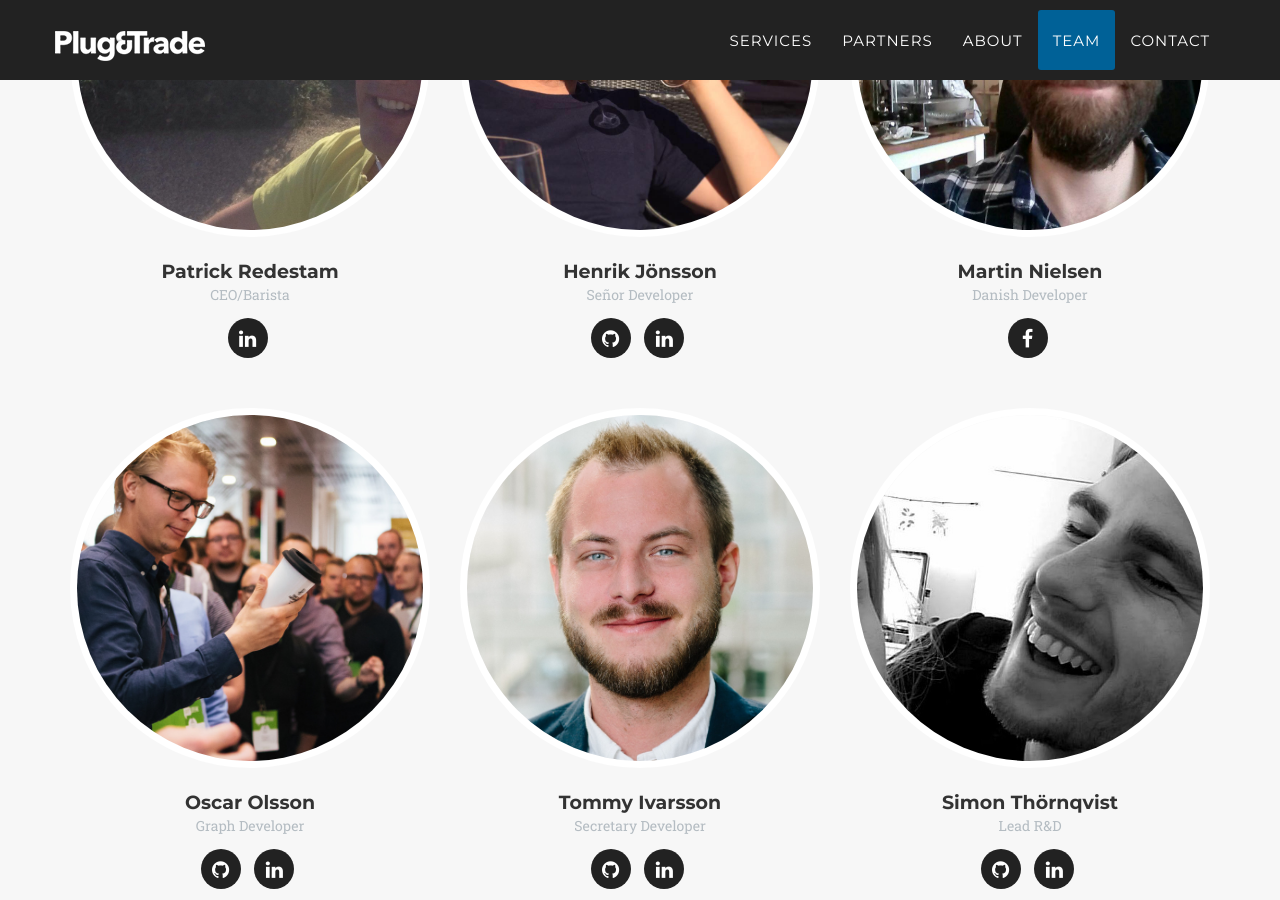
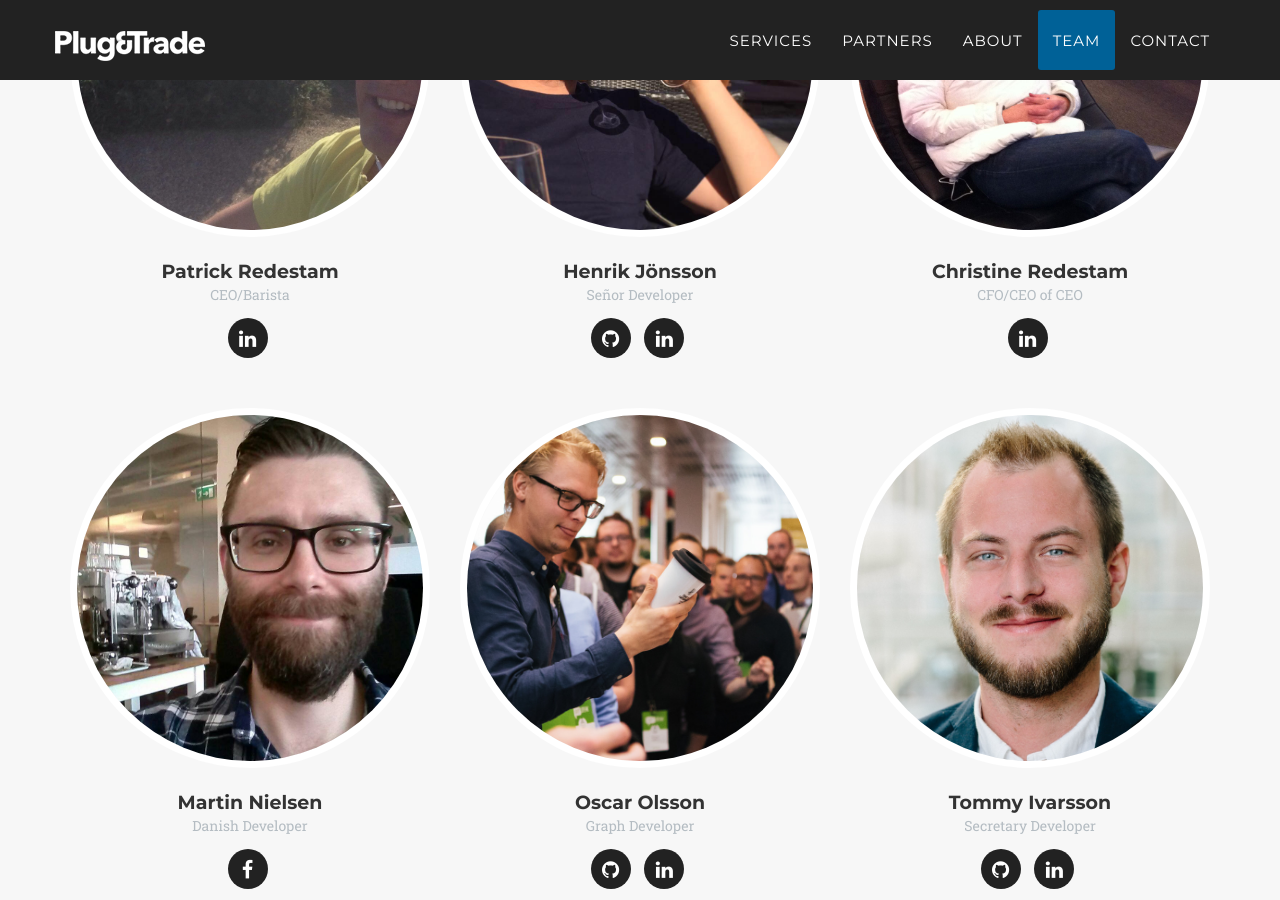
Before and after one commit to PlugAndTrade/plugandtrade.github.io, a Jekyll site: the page built from index.html, in a window 1280 px wide and 900 px high, scrolled down 5983 px. Built offline with Jekyll 4.4.1, drawn with Linux system fonts in a browser that asks for light colours; some web fonts are replaced.

Commit message:
Added christine to team and altered picture of simon

```diff
--- a/_config.yml
+++ b/_config.yml
@@ -30,6 +30,13 @@ people:
       url: https://github.com/henkish
     - title: linkedin
       url: https://se.linkedin.com/in/henkish
+
+- name: Christine Redestam
+  pic: 7
+  position: CFO/CEO of CEO
+  social:
+    - title: linkedin
+      url: https://dk.linkedin.com/in/christine-redestam-70773b1
 
 - name: Martin Nielsen
   pic: 3
```
Also changed, not shown: img/team/6.jpg, img/team/7.jpg (added).
